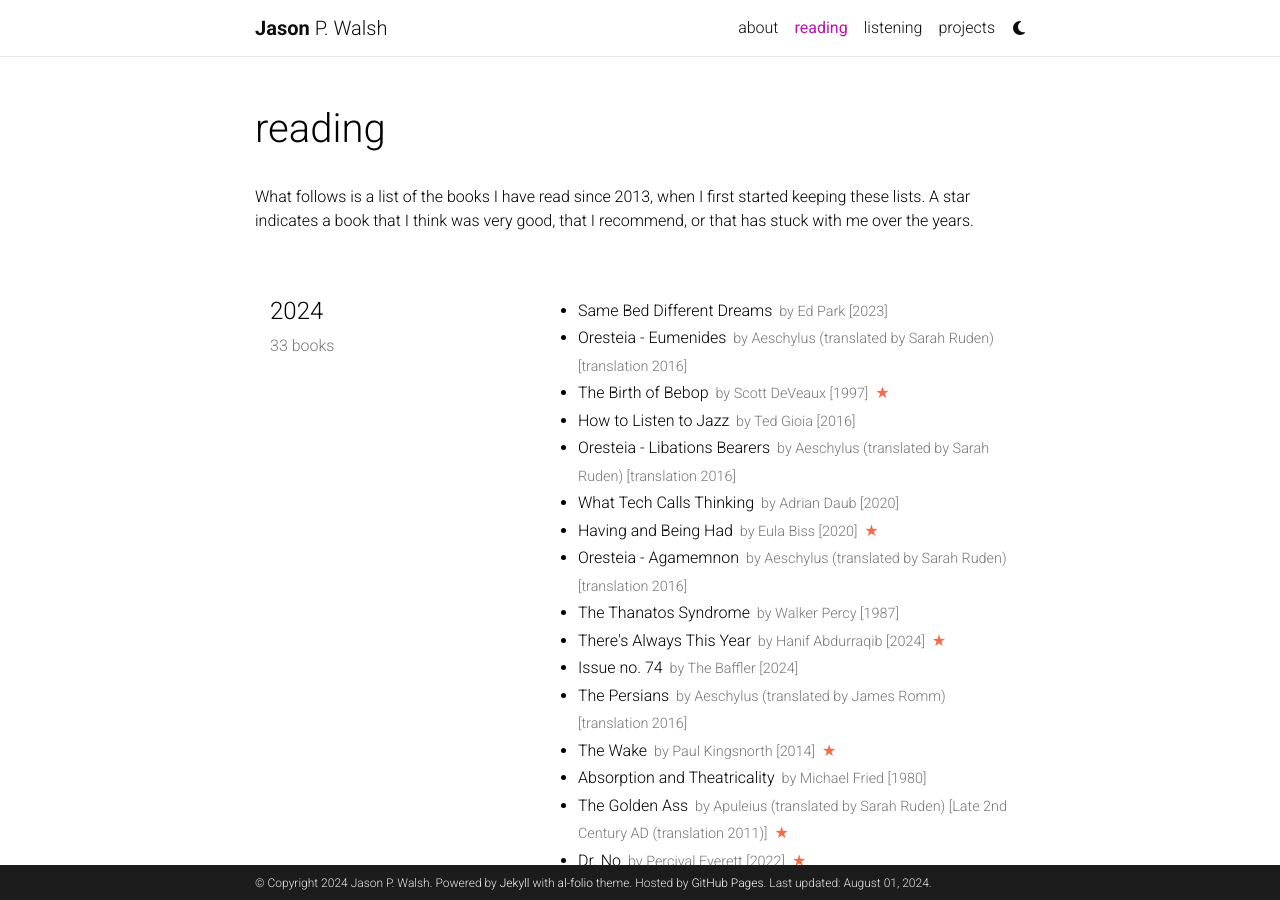
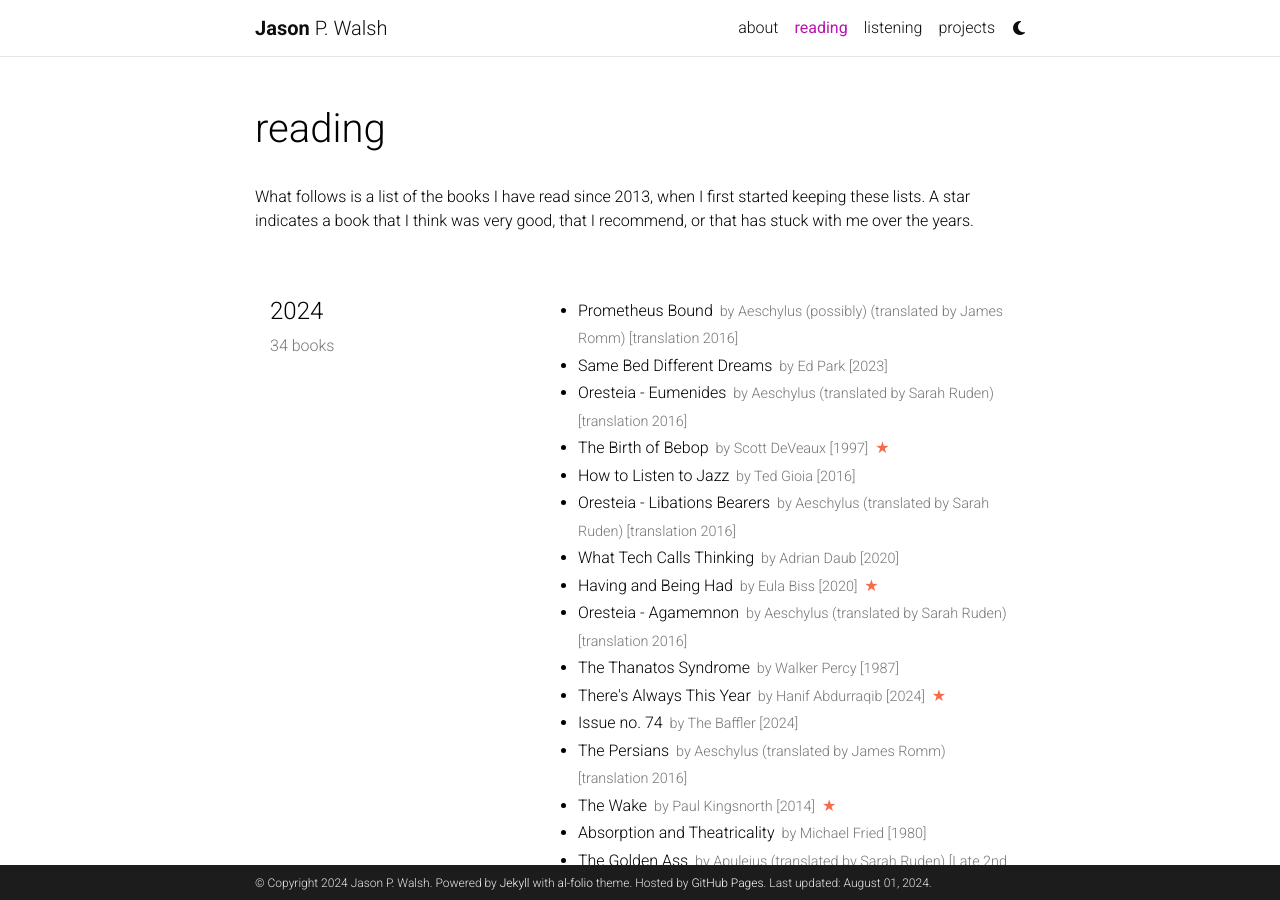
Before and after one commit to jwals23/jwals23.github.io, a Jekyll site: the page built from _pages/reading.md, in a window 1280 px wide and 900 px high. Built offline with Jekyll 4.4.1, drawn with Linux system fonts in a browser that asks for light colours; comment, search, counter and statistics services are not loaded; a style sheet for code colours, icons or effects is not loaded.

Commit message:
Update reading.yml

```diff
--- a/_data/reading.yml
+++ b/_data/reading.yml
@@ -1,6 +1,10 @@
 list:
   - year: "2024"
     books:
+      - title: Prometheus Bound
+        author: Aeschylus (possibly) (translated by James Romm)
+        year: translation 2016
+
       - title: Same Bed Different Dreams
         author: Ed Park
         year: 2023
```
